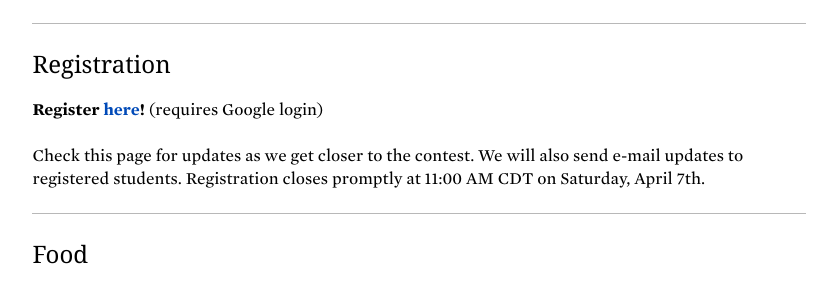
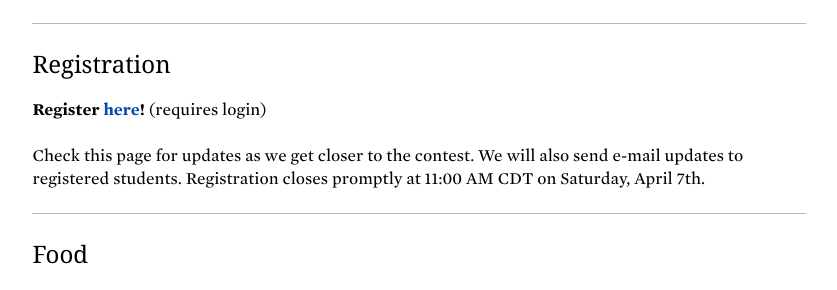
Before and after one commit to acm-uiuc/icpc-website, a Jekyll site: the page built from events.html, in a window 1280 px wide and 900 px high, scrolled down 962 px. Shown: the part 160-450 px from the top of the window, without its empty margins (221-1058 px from the left). Built offline with Jekyll 4.4.1, drawn with Linux system fonts in a browser that asks for light colours; nearby versions of some CDN libraries; some web fonts are replaced.

Commit message:
Spring coding contest events page update

```diff
--- a/events.html
+++ b/events.html
@@ -54,7 +54,7 @@
 <div class="item">
     <h2 class="title">Registration</h2>
     <div>
-      <b>Register <a class="contest" href="/contest/register.html">here</a>!</b> (requires Google login)
+      <b>Register <a class="contest" href="https://docs.google.com/forms/d/e/1FAIpQLSd-qSI7ZiS82gq6k9F0rX42SvNJurgTJpTDp7tGGOy1_xYUqw/viewform">here</a>!</b> (requires login)
       <br><br>
       Check this page for updates as we get closer to the contest. We will also send e-mail updates to registered students. Registration closes promptly at 11:00 AM CDT on Saturday, April 7th.
     </div>
```
